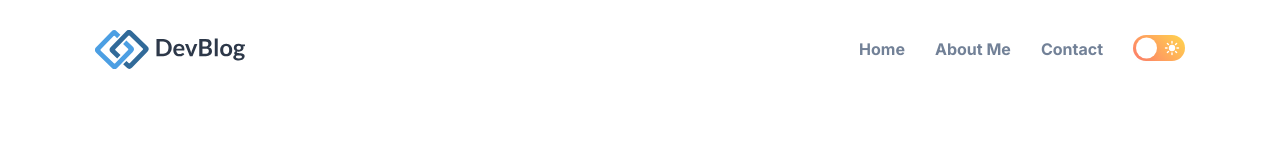
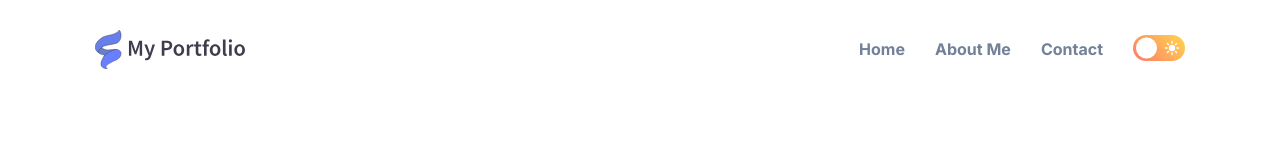
Before and after one commit to Samarfarooqui/samarfarooqui.github.io, a plain HTML site: page index.html in a window 1280 px wide. Shown: the top 148 px of the page. Drawn offline with nearby package versions, Linux system fonts and the light colour scheme.

Commit message:
Update index.html

```diff
--- a/index.html
+++ b/index.html
@@ -39,7 +39,7 @@
       <nav class="navbar">
 
         <a href="#">
-          <img src="./assets/images/logo-light.svg" alt="SimpleBlog logo" width="150" class="logo-light">
+          <img src="./assets/images/new_logo-light.svg" alt="SimpleBlog logo" width="150" class="logo-light">
           <img src="./assets/images/logo-dark.svg" alt="SimpleBlog logo" width="150" class="logo-dark">
         </a>
 
```
